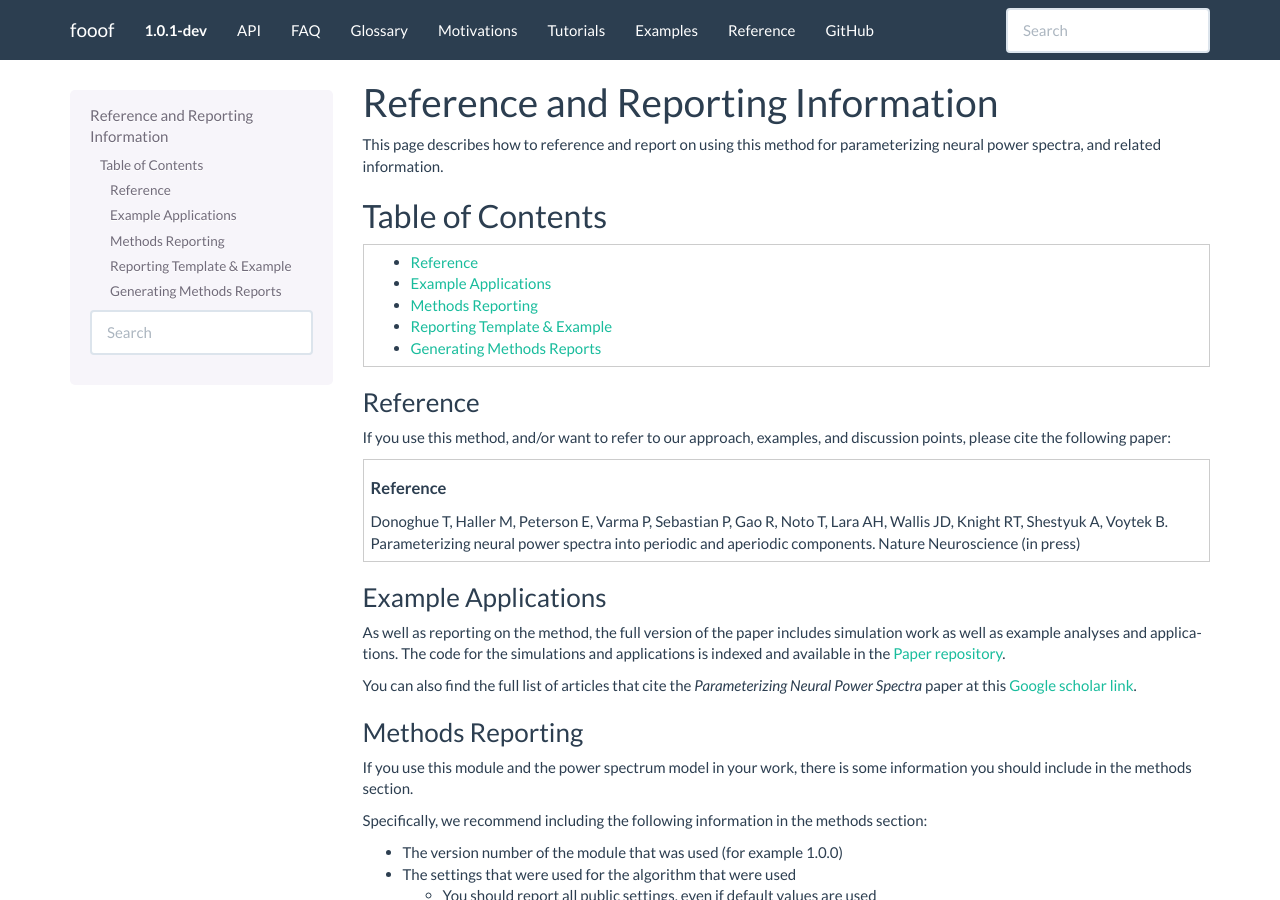
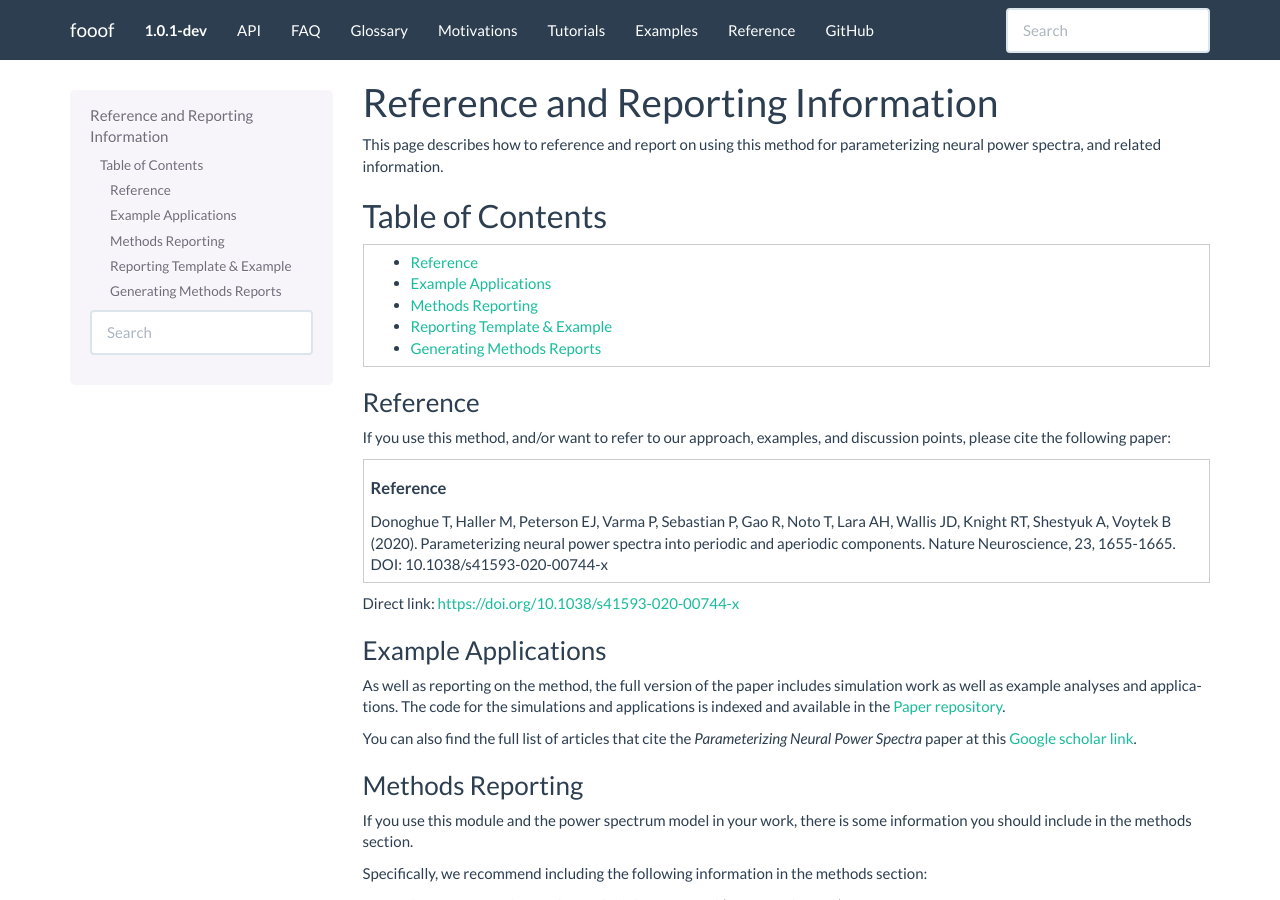
Before and after one commit to fooof-tools/fooof, a Sphinx documentation site: the page built from doc/reference.rst, in a window 1280 px wide and 900 px high. Built offline with Sphinx 7.4.7, drawn with Linux system fonts in a browser that asks for light colours; pages that are not in the unit, such as notebooks, are missing from menus.

Commit message:
add doi to reference page

```diff
--- a/doc/reference.rst
+++ b/doc/reference.rst
@@ -16,9 +16,11 @@ If you use this method, and/or want to refer to our approach, examples, and disc
 
 .. topic:: Reference
 
-    Donoghue T, Haller M, Peterson E, Varma P, Sebastian P, Gao R, Noto T, Lara AH, Wallis JD,
-    Knight RT, Shestyuk A, Voytek B. Parameterizing neural power spectra into periodic and aperiodic
-    components. Nature Neuroscience (in press)
+    Donoghue T, Haller M, Peterson EJ, Varma P, Sebastian P, Gao R, Noto T, Lara AH, Wallis JD,
+    Knight RT, Shestyuk A, Voytek B (2020). Parameterizing neural power spectra into periodic and aperiodic
+    components. Nature Neuroscience, 23, 1655-1665. DOI: 10.1038/s41593-020-00744-x
+
+Direct link: https://doi.org/10.1038/s41593-020-00744-x
 
 Example Applications
 ~~~~~~~~~~~~~~~~~~~~
```
